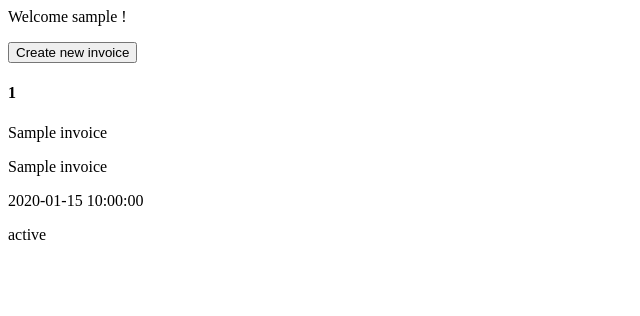
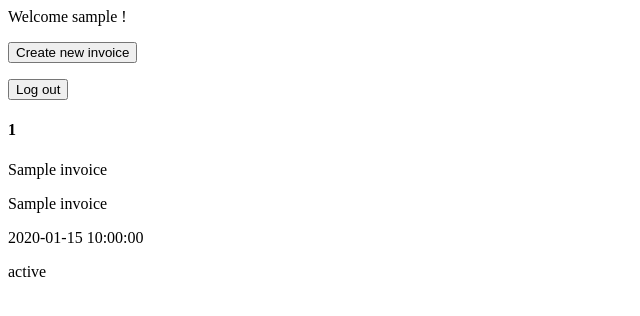
Before and after one commit to r-elsa/invoicing, a Flask app: template templates/dashboard.html in a window 1280 px wide. Shown: the top 316 px of the page, without its empty margins (0-640 px from the left). Run offline with Flask 3, Linux system fonts and the light colour scheme; tables that the repository leaves empty hold one stand-in row (values such as "Sample post"); the template is opened without the code that fills it: values that come from a table or form of the project are taken from there, most other values are stand-ins (such as "Sample title", 1, 10 or a date in 2020).

Commit message:
functionality to log out from application added

```diff
--- a/templates/dashboard.html
+++ b/templates/dashboard.html
@@ -5,6 +5,11 @@
 
 <form method="post" action="/createinvoice">
     <input type="submit" value="Create new invoice" name="create"/>
+
+</form>
+
+<form action="/">
+    <input type="submit" value="Log out" name="logout"/>
 
 </form>
 
```
